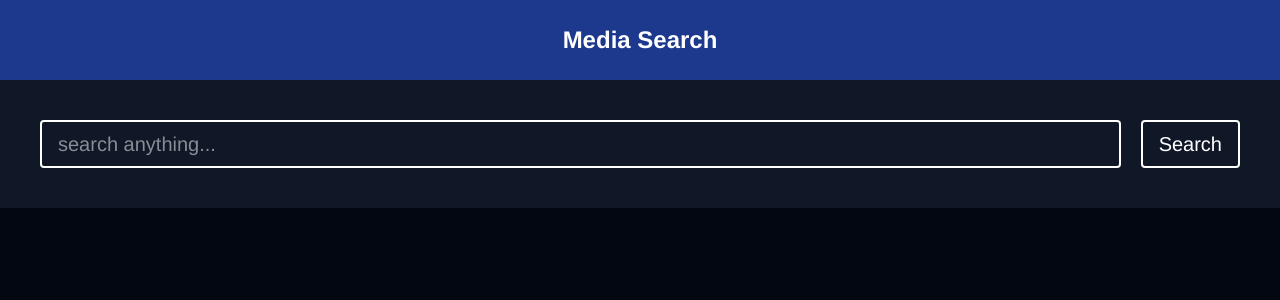
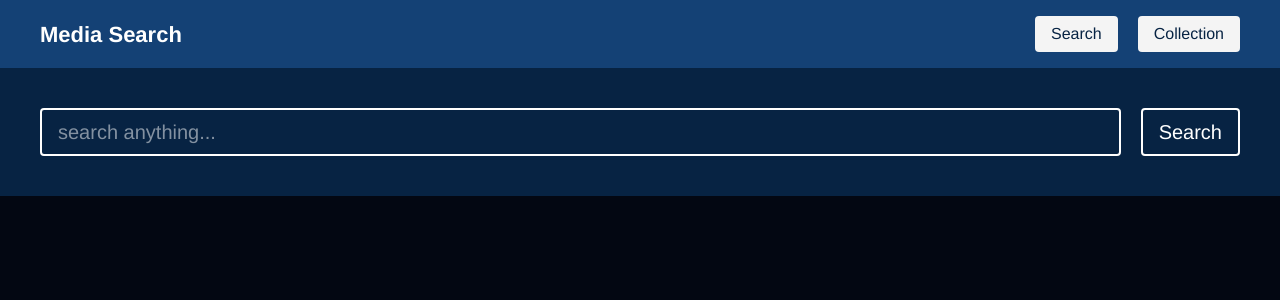
Before and after one commit to Abdul-Hannan786/Redux-Project, a React (Vite) app: page / in a window 1280 px wide. Shown: the top 300 px of the page. Built offline with nearby package versions, Linux system fonts and the light colour scheme; no server answers; the HTML template or start-up script is replaced by a standard one.

Commit message:
Working on Save Image Feature

```diff
--- a/src/App.jsx
+++ b/src/App.jsx
@@ -1,10 +1,12 @@
 import { Route, Routes } from "react-router-dom";
 import HomePage from "./pages/HomePage";
 import CollectionPage from "./pages/CollectionPage";
+import Header from "./components/Header";
 
 const App = () => {
   return (
     <div className="w-full min-h-screen bg-gray-950 text-white pb-10">
+      <Header />
       <Routes>
         <Route path="/" element={<HomePage />} />
         <Route path="/collection" element={<CollectionPage />} />
--- /dev/null
+++ b/src/components/Header.jsx
@@ -0,0 +1,26 @@
+import React from 'react'
+import { Link } from 'react-router-dom'
+
+const Header = () => {
+  return (
+    <div className="px-10 py-4 bg-(--c2) flex items-center justify-between">
+        <h2 className="text-[22px] font-semibold">Media Search</h2>
+        <div className="flex items-center gap-5 text-base font-medium">
+          <Link
+            className="bg-(--c4) text-(--c1) active:scale-95 transition-all rounded px-4 py-1.5"
+            to={"/"}
+          >
+            Search
+          </Link>
+          <Link
+            className="bg-(--c4) text-(--c1) active:scale-95 transition-all rounded px-4 py-1.5"
+            to={"/collection"}
+          >
+            Collection
+          </Link>
+        </div>
+      </div>
+  )
+}
+
+export default Header
--- a/src/components/SearchBar.jsx
+++ b/src/components/SearchBar.jsx
@@ -15,7 +15,7 @@ const SearchBar = () => {
 
   return (
     <div>
-      <form onSubmit={submitHandler} className="flex gap-5 bg-gray-900 p-10">
+      <form onSubmit={submitHandler} className="flex gap-5 bg-(--c1) p-10">
         <input
           type="text"
           value={text}
--- a/src/index.css
+++ b/src/index.css
@@ -9,8 +9,8 @@
 }
 
 :root {
-  --c1: rgb(12, 43, 78);
-  --c2: rgb(26, 61, 100);
+  --c1: rgb(7, 35, 67);
+  --c2: rgb(20, 65, 117);
   --c3: rgb(29, 84, 108);
   --c4: rgb(244, 244, 244);
 }
--- a/src/pages/HomePage.jsx
+++ b/src/pages/HomePage.jsx
@@ -2,15 +2,12 @@ import SearchBar from "../components/SearchBar";
 import Tabs from "../components/Tabs";
 import ResultGrid from "../components/ResultGrid";
 import { useSelector } from "react-redux";
+import { Link } from "react-router-dom";
 
 const HomePage = () => {
   const { query } = useSelector((state) => state.search);
   return (
     <div>
-      <div className="text-center px-10 py-6 bg-blue-900">
-        <h2 className="text-2xl font-semibold">Media Search</h2>
-      </div>
-
       <SearchBar />
       {query && (
         <div>
```
